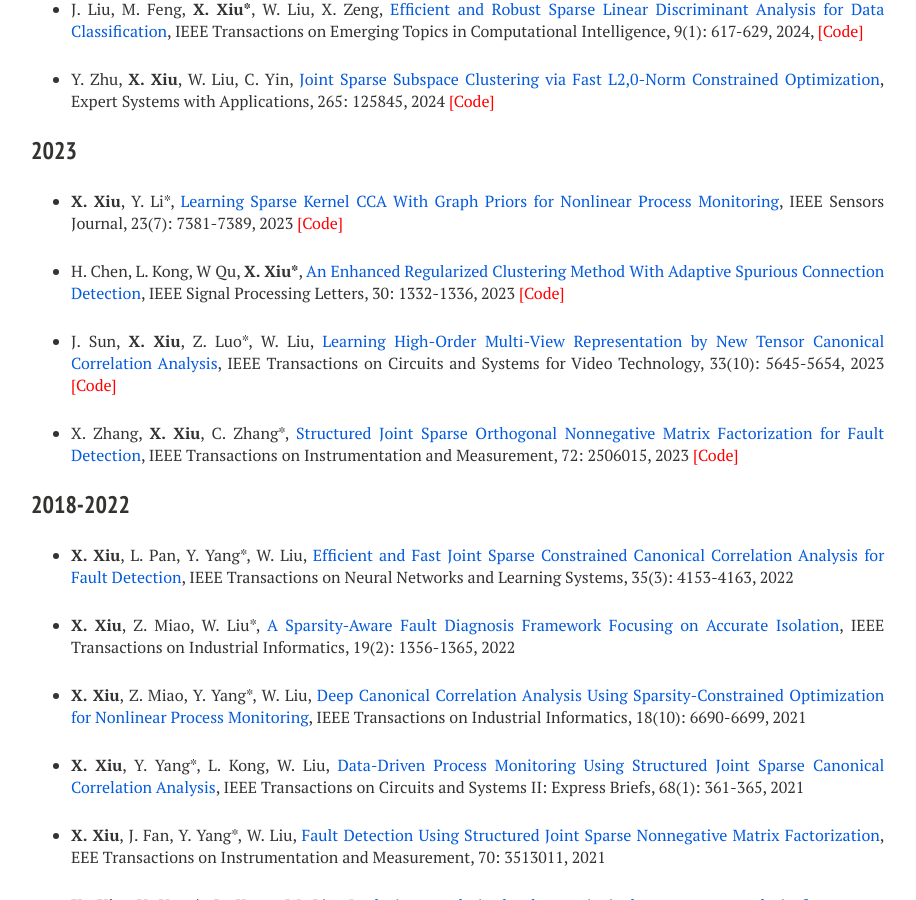
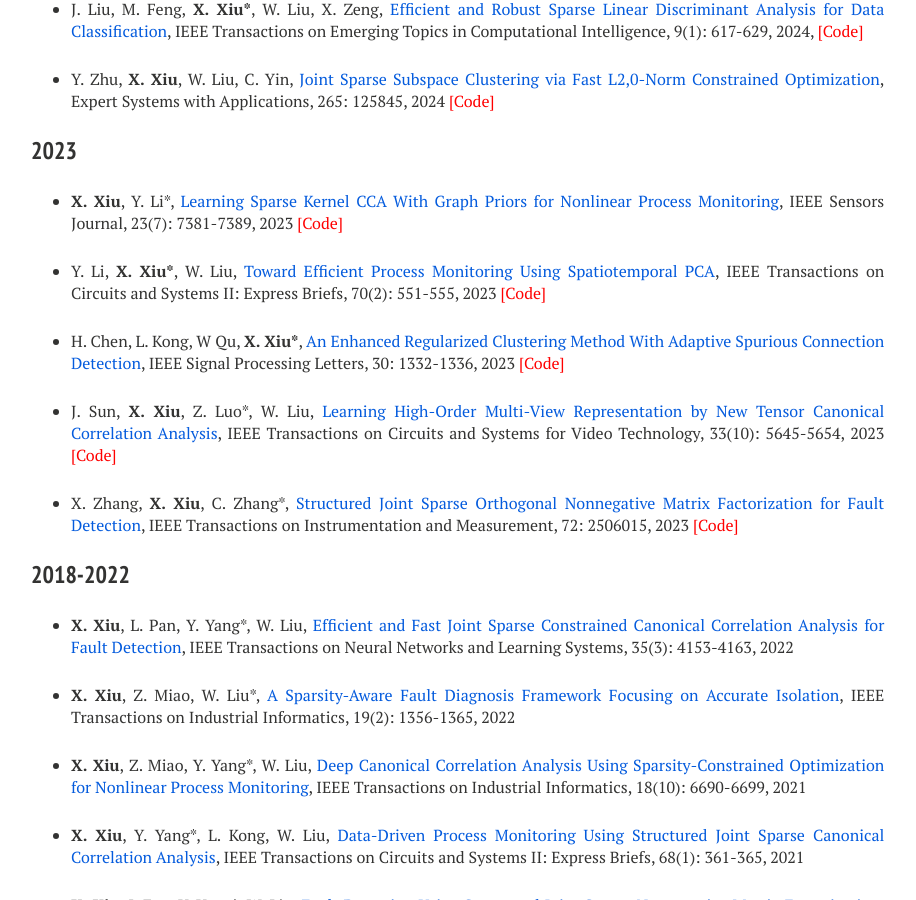
Before and after one commit to xianchaoxiu/xianchaoxiu.github.io, a Jekyll site: the page built from publications/index.md, in a window 1280 px wide and 900 px high, scrolled down 694 px. Shown: the whole window, without its empty margins (289-1205 px from the left). Built offline with Jekyll 4.4.1, drawn with Linux system fonts in a browser that asks for light colours; nearby versions of some CDN libraries.

Commit message:
Update index.md

```diff
--- a/publications/index.md
+++ b/publications/index.md
@@ -37,6 +37,9 @@ share: false
 
 * <b>X. Xiu</b>, Y. Li*, <a href="https://ieeexplore.ieee.org/abstract/document/10050438" class="textlink" target="_blank">Learning Sparse Kernel CCA With Graph Priors for Nonlinear Process Monitoring</a>, IEEE Sensors Journal, 23(7): 7381-7389, 2023  <a href="https://github.com/xianchaoxiu/JSKCCA-GL" class="textlink" target="_blank" style="color: red;">[Code]</a>
 
+* Y. Li, <b>X. Xiu*</b>, W. Liu, <a href="https://ieeexplore.ieee.org/abstract/document/9765518" class="textlink" target="_blank">Toward Efficient Process Monitoring Using Spatiotemporal PCA</a>, IEEE Transactions on Circuits and Systems II: Express Briefs, 70(2): 551-555, 2023  <a href="https://github.com/xianchaoxiu/STPCA" class="textlink" target="_blank" style="color: red;">[Code]</a>
+
+
 * H. Chen, L. Kong, W Qu, <b>X. Xiu*</b>, <a href="https://ieeexplore.ieee.org/abstract/document/10252040" class="textlink" target="_blank">An Enhanced Regularized Clustering Method With Adaptive Spurious Connection Detection</a>, IEEE Signal Processing Letters, 30: 1332-1336, 2023 <a href="https://github.com/xianchaoxiu/ERC" class="textlink" target="_blank" style="color: red;">[Code]</a>
 
 * J. Sun, <b>X. Xiu</b>, Z. Luo*, W. Liu, <a href="https://ieeexplore.ieee.org/abstract/document/10091146" class="textlink" target="_blank">Learning High-Order Multi-View Representation by New Tensor Canonical Correlation Analysis</a>, IEEE Transactions on Circuits and Systems for Video Technology, 33(10): 5645-5654, 2023  <a href="https://github.com/xianchaoxiu/TCCA" class="textlink" target="_blank" style="color: red;">[Code]</a>
```
